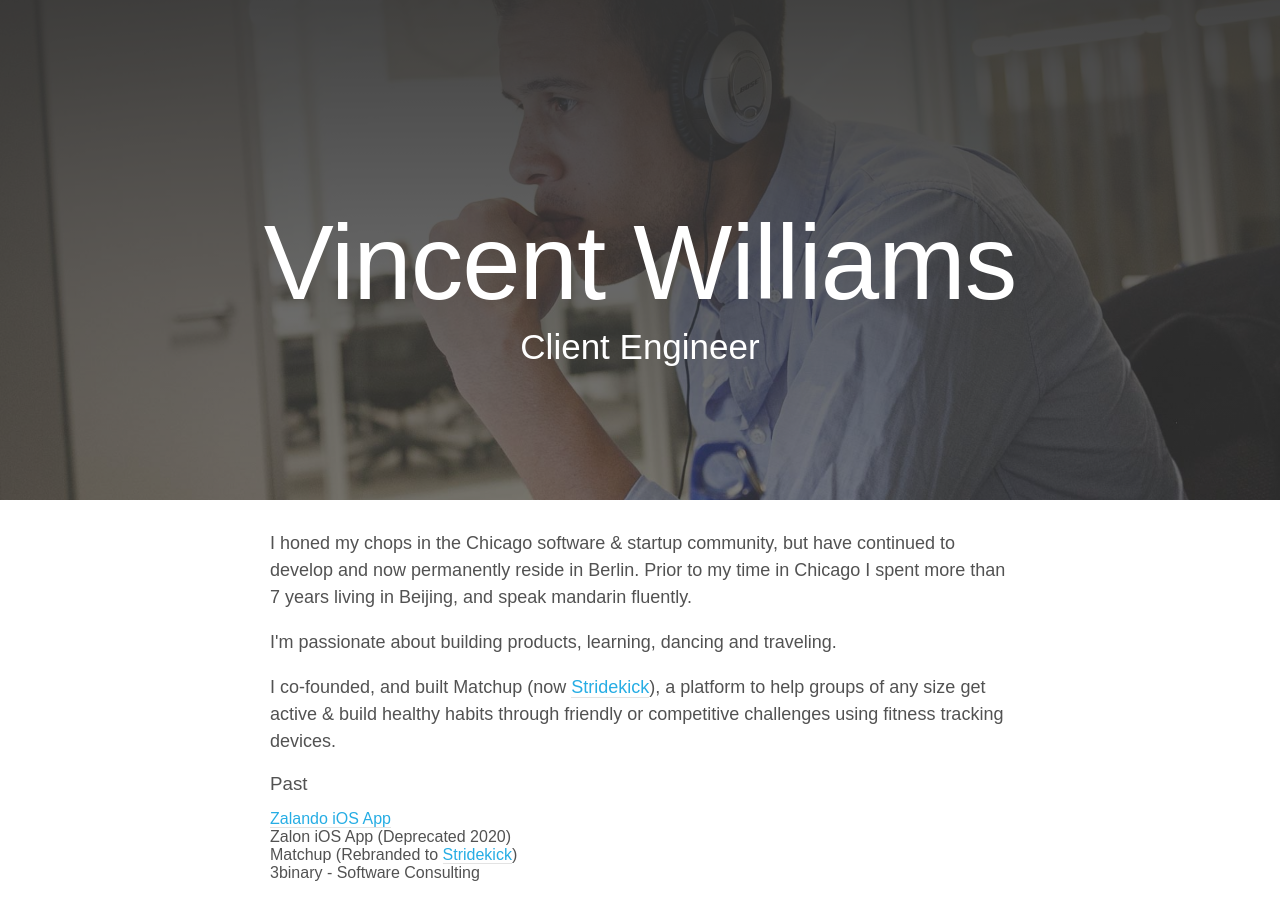
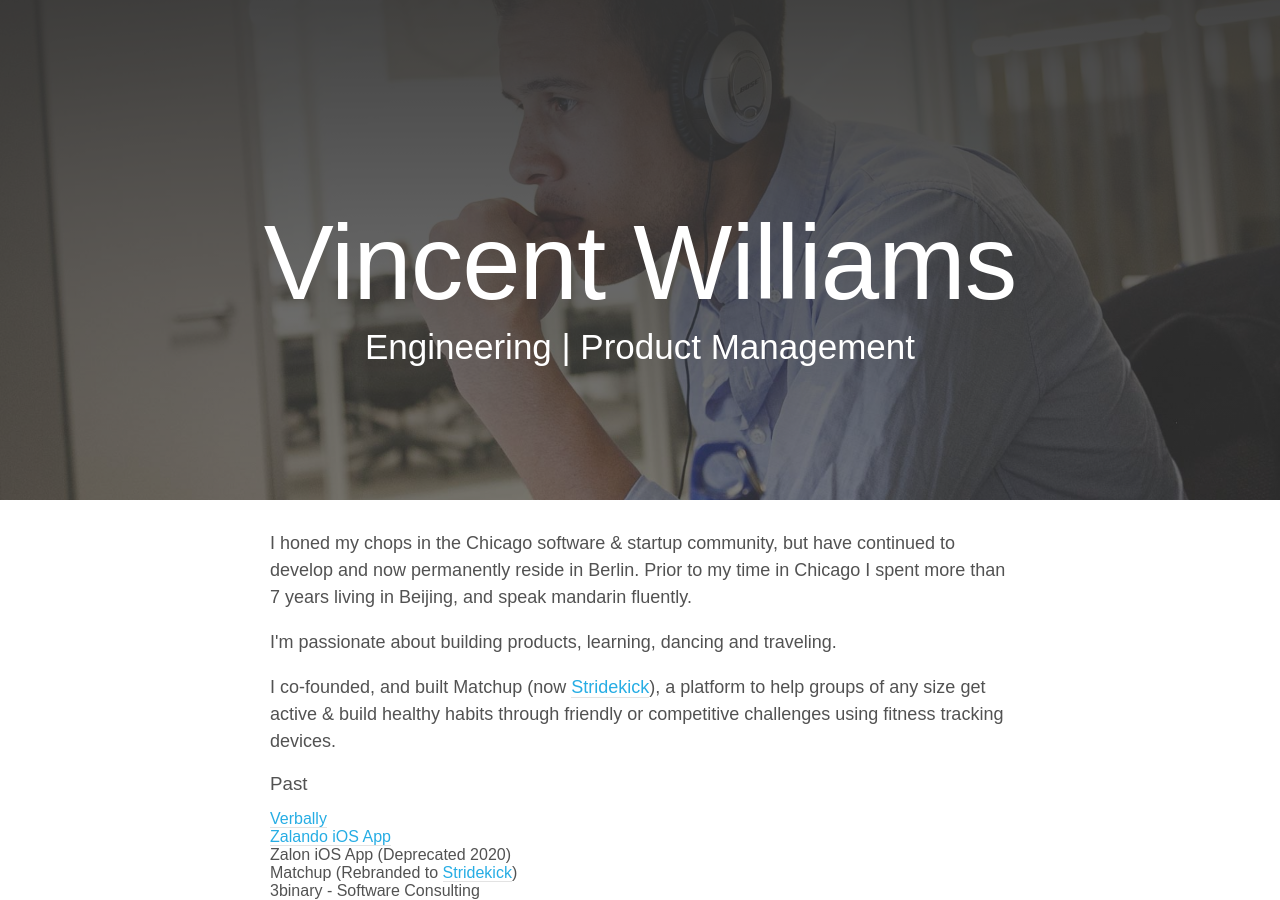
Before and after one commit to vgdub/vgdub.github.io, a Jekyll site: the page built from index.html, in a window 1280 px wide and 900 px high. Built offline with Jekyll 4.4.1, drawn with Linux system fonts in a browser that asks for light colours; nearby versions of some CDN libraries.

Commit message:
add verbally

```diff
--- a/index.html
+++ b/index.html
@@ -6,7 +6,7 @@ layout: landing
   <div class="section-gradient section-gradient--darker"></div>
   <div class="hero-copy">
     <h1 class="hero-heading">Vincent Williams</h1>
-    <h3 class="hero-subheading">Client Engineer</h3>
+    <h3 class="hero-subheading">Engineering | Product Management</h3>
   </div>
 </section>
 
@@ -28,6 +28,9 @@ layout: landing
       <ul class="col-xs">
         <li>
           <h3>Past</h3>
+        </li>
+        <li>
+          <a href="https://www.producthunt.com/products/verbally-for-google-meet-zoom#verbally-for-google-meet">Verbally</a>
         </li>
         <li>
           <a href="https://apps.apple.com/gb/app/zalando-fashion-and-shopping/id585629514">Zalando iOS App</a>
```
